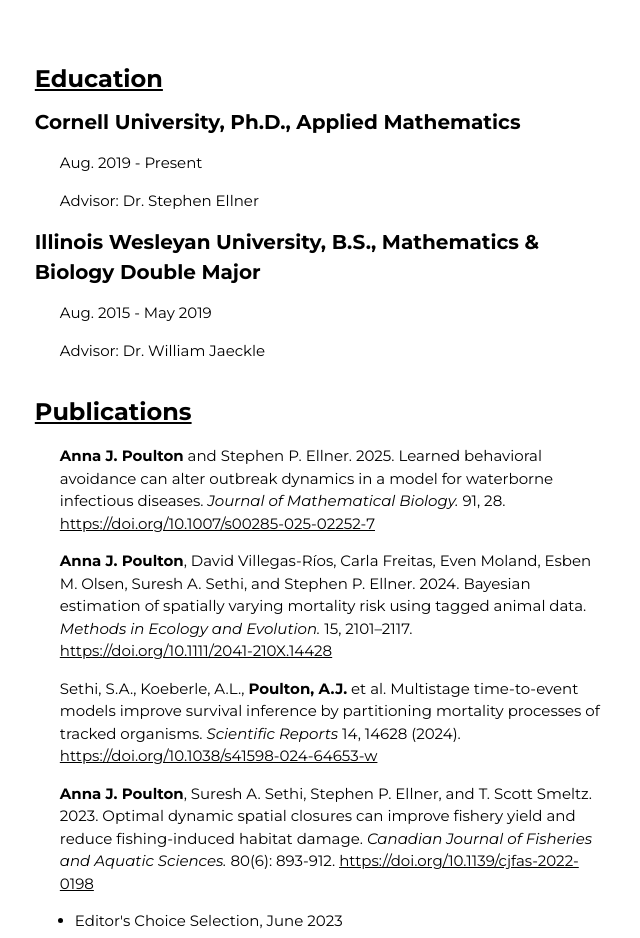
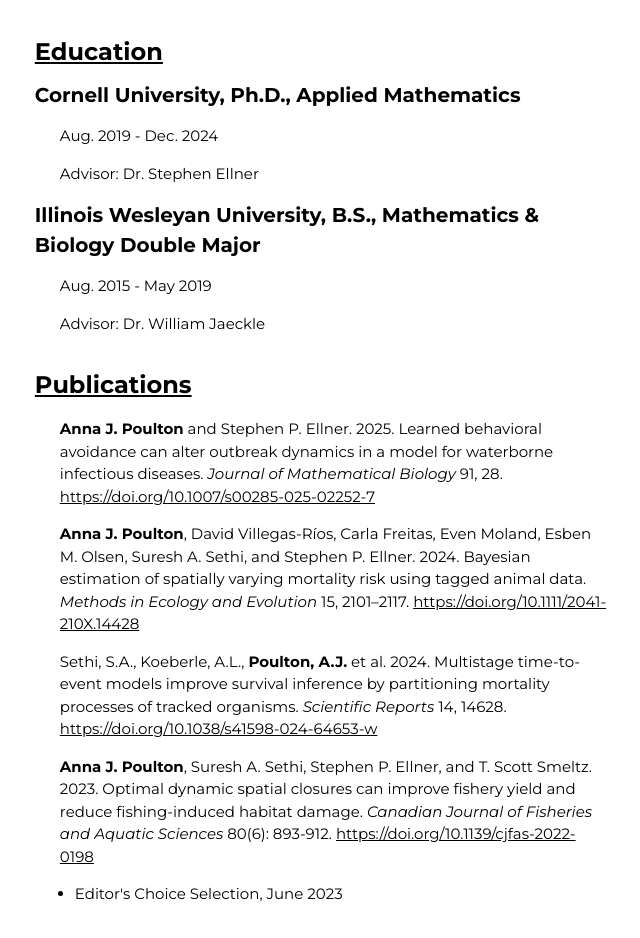
Before and after one commit to annajpoulton/annajpoulton.github.io, a plain HTML site: page index.html in a window 1280 px wide. Shown: the part 961-1899 px from the top of the page, without its empty margins (478-1118 px from the left). Drawn offline with nearby package versions, Linux system fonts and the light colour scheme.

Commit message:
Update index.html

```diff
--- a/index.html
+++ b/index.html
@@ -69,7 +69,7 @@
             <h2 class="w3-border-bottom w3-border-green" style="border-width: 3px !important;">About Me</h2>
             <p class="w3-margin-top-2">
               I am a postdoc in the IMS-NOAA Fisheries Collaborative Program at the University of California, Santa Cruz, under the supervision of Dr. Stephan Munch and Dr. Eric Palkovacs.
-               Broadly, my research is focused on developing and utilizing models to inform ecological management and conservation. I use methods from dynamical systems, statistics, and optimization in my work. My main project at UCSC involves using data-driven modeling techniques (empirical dynamic modeling) to forecast Pacific salmon in California, Oregon, and Washington.
+               Broadly, my research is focused on developing and utilizing models to inform ecological management and conservation. I use methods from dynamical systems, statistics, and optimization in my work. My main project at UCSC involves using data-driven modeling techniques to forecast Pacific salmon.
            </p>
 
            <p>
@@ -96,7 +96,7 @@
               <div class="w3-margin-top-2 w3-cursive">
                 <h3 class="w3-border-green"><u>Education</u></h3>
                   <h4>Cornell University, Ph.D., Applied Mathematics </h4>
-                  <p style="margin-left: 25px;"> Aug. 2019 - Present </p>
+                  <p style="margin-left: 25px;"> Aug. 2019 - Dec. 2024 </p>
                   <p style="margin-left: 25px;"> Advisor: Dr. Stephen Ellner  </p>
                   <h4>Illinois Wesleyan University, B.S., Mathematics & Biology Double Major</h4>
                   <p style="margin-left: 25px;">Aug. 2015 - May 2019</p>
@@ -110,19 +110,19 @@
 
                   <p style="margin-left: 25px;"> <b>Anna J. Poulton</b> and Stephen P. Ellner. 2025.
                     Learned behavioral avoidance can alter outbreak dynamics in a model for waterborne infectious diseases.
-                     <i>Journal of Mathematical Biology.</i> 91, 28. <a href="https://doi.org/10.1007/s00285-025-02252-7">https://doi.org/10.1007/s00285-025-02252-7</a> </p>
+                     <i>Journal of Mathematical Biology</i> 91, 28. <a href="https://doi.org/10.1007/s00285-025-02252-7">https://doi.org/10.1007/s00285-025-02252-7</a> </p>
                   <p style="margin-left: 25px;"> <b>Anna J. Poulton</b>, David Villegas-Ríos, Carla Freitas, Even Moland, Esben M. Olsen,
 Suresh A. Sethi, and Stephen P. Ellner. 2024.
                     Bayesian estimation of spatially varying mortality risk using tagged animal data.
-                     <i>Methods in Ecology and Evolution.</i> 15, 2101–2117. <a href="https://doi.org/10.1111/2041-210X.14428">https://doi.org/10.1111/2041-210X.14428</a> </p>
+                     <i>Methods in Ecology and Evolution</i> 15, 2101–2117. <a href="https://doi.org/10.1111/2041-210X.14428">https://doi.org/10.1111/2041-210X.14428</a> </p>
 
-<p style="margin-left: 25px;"> Sethi, S.A., Koeberle, A.L., <b>Poulton, A.J.</b> et al.
+<p style="margin-left: 25px;"> Sethi, S.A., Koeberle, A.L., <b>Poulton, A.J.</b> et al. 2024.
  Multistage time-to-event models improve survival inference by partitioning mortality processes of tracked organisms.
- <i>Scientific Reports</i> 14, 14628 (2024). <a href="https://doi.org/10.1038/s41598-024-64653-w">https://doi.org/10.1038/s41598-024-64653-w</a></p>
+ <i>Scientific Reports</i> 14, 14628. <a href="https://doi.org/10.1038/s41598-024-64653-w">https://doi.org/10.1038/s41598-024-64653-w</a></p>
 
                   <p style="margin-left: 25px;"> <b>Anna J. Poulton</b>, Suresh A. Sethi, Stephen P. Ellner, and T. Scott Smeltz. 2023.
                     Optimal dynamic spatial closures can improve fishery yield and reduce fishing-induced habitat damage.
-                     <i>Canadian Journal of Fisheries and Aquatic Sciences.</i> 80(6): 893-912.
+                     <i>Canadian Journal of Fisheries and Aquatic Sciences</i> 80(6): 893-912.
                      <a href="https://doi.org/10.1139/cjfas-2022-0198">https://doi.org/10.1139/cjfas-2022-0198</a> </p>
                      <ul>
                       <li> Editor's Choice Selection, June 2023 </li>
@@ -187,6 +187,7 @@
                   <li> Stochastic Processes (MATH 4740; Spring 2022, Spring 2023)</li>
                  <li> Differential Equations and Dynamical Systems (MATH 4200/5200; Fall 2023)</li>
 <li> Nonlinear Dynamics and Chaos (MATH 4210/MAE 5790; Spring 2024) </li>
+<li> Applied Population Ecology (NTRES 3100; Fall 2024) </li>
                 </ul>
                   <h4>Illinois Wesleyan University Mathematics Dept. Teacher's Assistant</h4>
                                   <ul>
```
